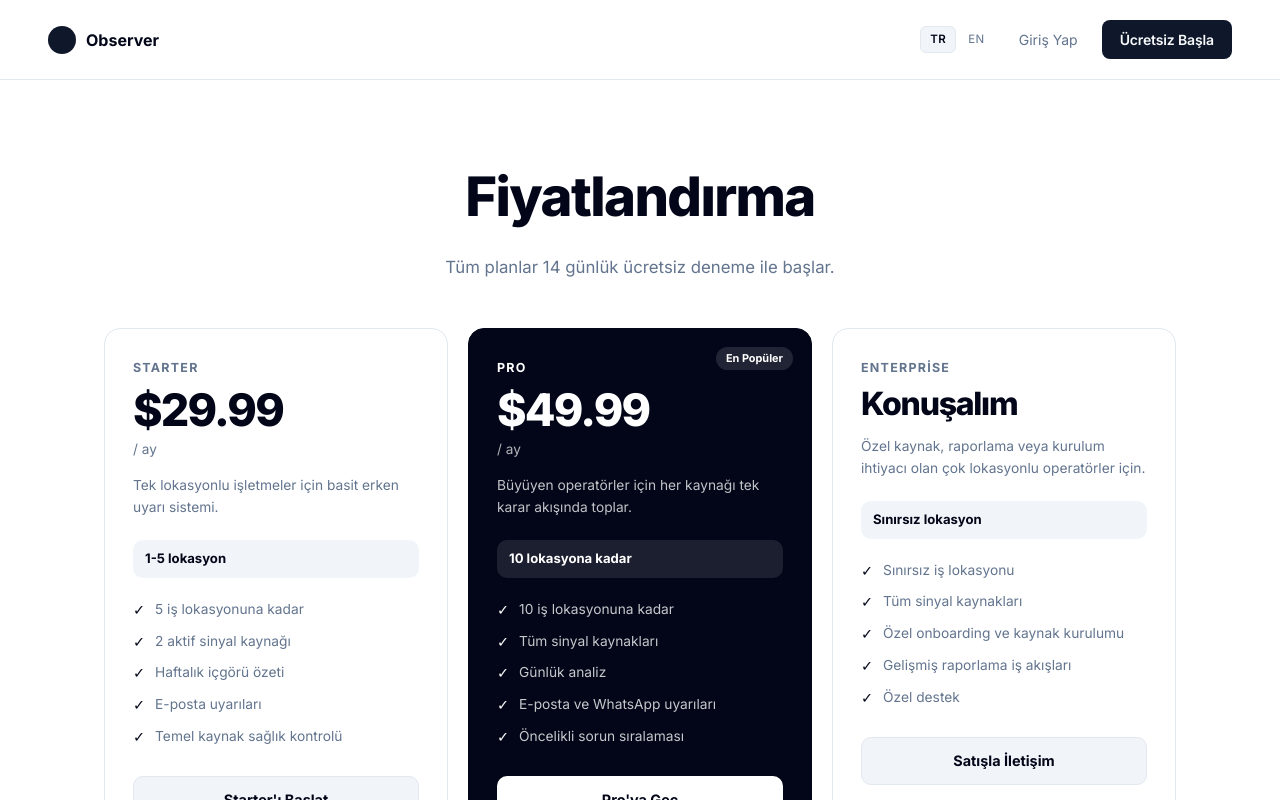
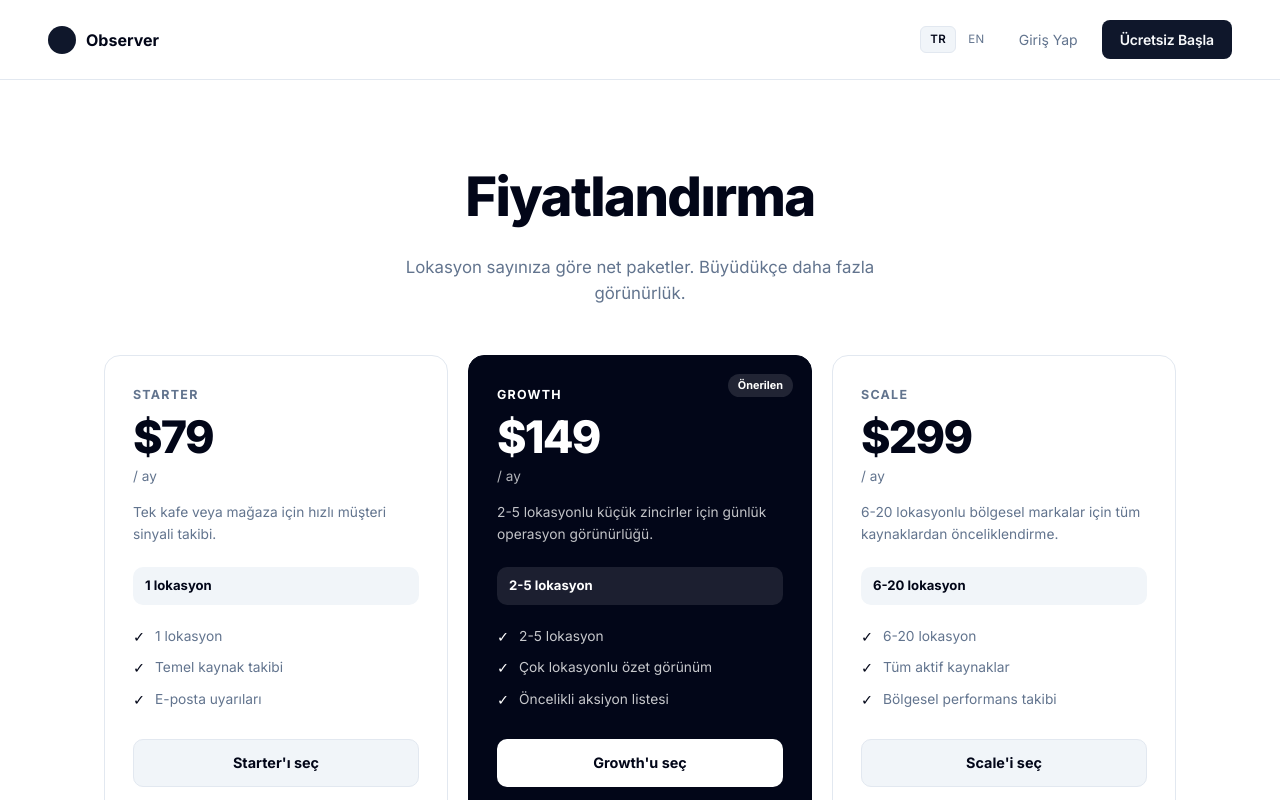
Before and after one commit to Observer-Labs/ObserverAI, a Next.js app: page /pricing in a window 1280 px wide. Shown: the top 800 px of the page. Built offline with nearby package versions, Linux system fonts and the light colour scheme; no server answers.

Commit message:
update pricing plans by location tier

```diff
--- a/src/app/pricing/page.tsx
+++ b/src/app/pricing/page.tsx
@@ -10,7 +10,7 @@ export default async function PricingPage() {
   const plans = [
     {
       name: t('starterName'),
-      price: "$29.99",
+      price: "$79",
       suffix: t('perMonth'),
       description: t('starterDesc'),
       audience: t('starterAudience'),
@@ -18,33 +18,44 @@ export default async function PricingPage() {
         t('feature_starter_1'),
         t('feature_starter_2'),
         t('feature_starter_3'),
-        t('feature_starter_4'),
-        t('feature_starter_5'),
       ],
       cta: t('starterCta'),
       href: "/signup",
       featured: false,
     },
     {
-      name: t('proName'),
-      price: "$49.99",
+      name: t('growthName'),
+      price: "$149",
       suffix: t('perMonth'),
-      description: t('proDesc'),
-      audience: t('proAudience'),
+      description: t('growthDesc'),
+      audience: t('growthAudience'),
       features: [
-        t('feature_pro_1'),
-        t('feature_pro_2'),
-        t('feature_pro_3'),
-        t('feature_pro_4'),
-        t('feature_pro_5'),
+        t('feature_growth_1'),
+        t('feature_growth_2'),
+        t('feature_growth_3'),
       ],
-      cta: t('proCta'),
+      cta: t('growthCta'),
       href: "/signup",
       featured: true,
     },
     {
+      name: t('scaleName'),
+      price: "$299",
+      suffix: t('perMonth'),
+      description: t('scaleDesc'),
+      audience: t('scaleAudience'),
+      features: [
+        t('feature_scale_1'),
+        t('feature_scale_2'),
+        t('feature_scale_3'),
+      ],
+      cta: t('scaleCta'),
+      href: "/signup",
+      featured: false,
+    },
+    {
       name: t('enterpriseName'),
-      price: "Konuşalım",
+      price: "Özel",
       suffix: "",
       description: t('enterpriseDesc'),
       audience: t('enterpriseAudience'),
@@ -52,8 +63,6 @@ export default async function PricingPage() {
         t('feature_enterprise_1'),
         t('feature_enterprise_2'),
         t('feature_enterprise_3'),
-        t('feature_enterprise_4'),
-        t('feature_enterprise_5'),
       ],
       cta: t('enterpriseCta'),
       href: "mailto:hello@observerai.app?subject=ObserverAI%20Enterprise",
@@ -115,6 +124,7 @@ export default async function PricingPage() {
                 <div style={{ color: plan.featured ? "var(--background)" : "var(--foreground)", fontSize: plan.name === t('enterpriseName') ? "2rem" : "2.8rem", fontWeight: 800, letterSpacing: "-0.04em", lineHeight: 1 }}>
                   {plan.price}
                 </div>
+                {plan.name === t('enterpriseName') && <div style={{ color: plan.featured ? "rgba(255,255,255,0.7)" : "var(--muted)", fontSize: "0.85rem", marginTop: 6 }}>~$500+{t('perMonth')}</div>}
                 {plan.suffix && <div style={{ color: plan.featured ? "rgba(255,255,255,0.7)" : "var(--muted)", fontSize: "0.85rem", marginTop: 6 }}>{plan.suffix}</div>}
                 <p style={{ color: plan.featured ? "rgba(255,255,255,0.76)" : "var(--muted)", fontSize: "0.86rem", margin: "16px 0 0", lineHeight: 1.55 }}>
                   {plan.description}
--- a/src/app/settings/billing/page.tsx
+++ b/src/app/settings/billing/page.tsx
@@ -49,25 +49,33 @@ export default function BillingPage() {
   const planOptions = [
     {
       name: "Starter",
-      price: "$29.99",
-      description: "1-5 locations, 2 active signal sources",
-      features: ["Up to 5 locations", "2 active sources", "Email alerts"],
+      price: "$79",
+      description: "1 lokasyon · Tek kafe veya mağaza",
+      features: ["1 lokasyon", "Temel kaynak takibi", "E-posta uyarıları"],
       cta: "Choose Starter",
       href: "/api/billing/checkout",
     },
     {
-      name: "Pro",
-      price: "$49.99",
-      description: "Up to 10 locations, all available sources",
-      features: ["Up to 10 locations", "All available sources", "Email and WhatsApp alerts"],
-      cta: "Choose Pro",
+      name: "Growth",
+      price: "$149",
+      description: "2-5 lokasyon · Küçük zincirler",
+      features: ["2-5 lokasyon", "Çok lokasyonlu özet görünüm", "Öncelikli aksiyon listesi"],
+      cta: "Choose Growth",
+      href: "/api/billing/checkout",
+    },
+    {
+      name: "Scale",
+      price: "$299",
+      description: "6-20 lokasyon · Bölgesel markalar",
+      features: ["6-20 lokasyon", "Tüm aktif kaynaklar", "Bölgesel performans takibi"],
+      cta: "Choose Scale",
       href: "/api/billing/checkout",
     },
     {
       name: "Enterprise",
-      price: "Let's Talk",
-      description: "Unlimited locations and custom rollout support",
-      features: ["Unlimited locations", "All available sources", "Dedicated support"],
+      price: "Özel",
+      description: "20+ lokasyon · Franchise'lar & gruplar",
+      features: ["20+ lokasyon", "Özel fiyatlandırma (~$500+/ay)", "Franchise/grup desteği"],
       cta: "Contact Sales",
       href: "mailto:hello@observerai.app?subject=ObserverAI%20Enterprise",
     },
@@ -214,7 +222,7 @@ export default function BillingPage() {
                       <div style={{ color: "var(--foreground)", fontWeight: 800, fontSize: option.name === "Enterprise" ? "1.25rem" : "1.6rem", letterSpacing: "-0.03em", marginBottom: 6 }}>
                         {option.price}
                       </div>
-                      {option.name !== "Enterprise" && <div style={{ color: "var(--muted)", fontSize: "0.72rem", marginTop: -4, marginBottom: 10 }}>/ month</div>}
+                      {option.name !== "Enterprise" && <div style={{ color: "var(--muted)", fontSize: "0.72rem", marginTop: -4, marginBottom: 10 }}>/ ay</div>}
                       <div style={{ color: "var(--muted)", fontSize: "0.78rem", lineHeight: 1.45, marginBottom: 12 }}>{option.description}</div>
                       <ul style={{ listStyle: "none", padding: 0, margin: "0 0 14px", display: "flex", flexDirection: "column", gap: 7 }}>
                         {option.features.map((feature) => (
@@ -224,7 +232,7 @@ export default function BillingPage() {
                           </li>
                         ))}
                       </ul>
-                      <a href={option.href} className={option.name === "Pro" ? "btn-primary" : undefined} style={{
+                      <a href={option.href} className={option.name === "Growth" ? "btn-primary" : undefined} style={{
                         display: "block",
                         textDecoration: "none",
                         fontSize: "0.78rem",
@@ -232,9 +240,9 @@ export default function BillingPage() {
                         padding: "9px 12px",
                         textAlign: "center",
                         borderRadius: 8,
-                        border: option.name === "Pro" ? "none" : "1px solid var(--border)",
-                        background: option.name === "Pro" ? undefined : "var(--muted-surface)",
-                        color: option.name === "Pro" ? undefined : "var(--foreground)",
+                        border: option.name === "Growth" ? "none" : "1px solid var(--border)",
+                        background: option.name === "Growth" ? undefined : "var(--muted-surface)",
+                        color: option.name === "Growth" ? undefined : "var(--foreground)",
                       }}>
                         {option.cta}
                       </a>
--- a/src/app/settings/page.tsx
+++ b/src/app/settings/page.tsx
@@ -202,25 +202,33 @@ export default function SettingsPage() {
   const billingPlans = [
     {
       name: "Starter",
-      price: "$29.99",
-      description: "1-5 locations, 2 active signal sources",
-      features: ["Up to 5 locations", "2 active sources", "Email alerts"],
+      price: "$79",
+      description: "1 lokasyon · Tek kafe veya mağaza",
+      features: ["1 lokasyon", "Temel kaynak takibi", "E-posta uyarıları"],
       cta: "Choose Starter",
       href: "/api/billing/checkout",
     },
     {
-      name: "Pro",
-      price: "$49.99",
-      description: "Up to 10 locations, all available sources",
-      features: ["Up to 10 locations", "All available sources", "Email and WhatsApp alerts"],
-      cta: "Choose Pro",
+      name: "Growth",
+      price: "$149",
+      description: "2-5 lokasyon · Küçük zincirler",
+      features: ["2-5 lokasyon", "Çok lokasyonlu özet görünüm", "Öncelikli aksiyon listesi"],
+      cta: "Choose Growth",
+      href: "/api/billing/checkout",
+    },
+    {
+      name: "Scale",
+      price: "$299",
+      description: "6-20 lokasyon · Bölgesel markalar",
+      features: ["6-20 lokasyon", "Tüm aktif kaynaklar", "Bölgesel performans takibi"],
+      cta: "Choose Scale",
       href: "/api/billing/checkout",
     },
     {
       name: "Enterprise",
-      price: "Let's Talk",
-      description: "Unlimited locations and custom rollout support",
-      features: ["Unlimited locations", "All available sources", "Dedicated support"],
+      price: "Özel",
+      description: "20+ lokasyon · Franchise'lar & gruplar",
+      features: ["20+ lokasyon", "Özel fiyatlandırma (~$500+/ay)", "Franchise/grup desteği"],
       cta: "Contact Sales",
       href: "mailto:hello@observerai.app?subject=ObserverAI%20Enterprise",
     },
@@ -456,7 +464,7 @@ export default function SettingsPage() {
                             <div style={{ color: "var(--foreground)", fontWeight: 800, fontSize: option.name === "Enterprise" ? "1.2rem" : "1.55rem", letterSpacing: "-0.03em", marginBottom: 6 }}>
                               {option.price}
                             </div>
-                            {option.name !== "Enterprise" && <div style={{ color: "var(--muted)", fontSize: "0.72rem", marginTop: -4, marginBottom: 10 }}>/ month</div>}
+                            {option.name !== "Enterprise" && <div style={{ color: "var(--muted)", fontSize: "0.72rem", marginTop: -4, marginBottom: 10 }}>/ ay</div>}
                             <div style={{ color: "var(--muted)", fontSize: "0.76rem", lineHeight: 1.45, marginBottom: 12 }}>{option.description}</div>
                             <ul style={{ listStyle: "none", padding: 0, margin: "0 0 14px", display: "flex", flexDirection: "column", gap: 7 }}>
                               {option.features.map((feature) => (
@@ -466,7 +474,7 @@ export default function SettingsPage() {
                                 </li>
                               ))}
                             </ul>
-                            <a href={option.href} className={option.name === "Pro" ? "btn-primary" : undefined} style={{
+                            <a href={option.href} className={option.name === "Growth" ? "btn-primary" : undefined} style={{
                               display: "block",
                               textDecoration: "none",
                               fontSize: "0.76rem",
@@ -474,9 +482,9 @@ export default function SettingsPage() {
                               padding: "9px 12px",
                               textAlign: "center",
                               borderRadius: 8,
-                              border: option.name === "Pro" ? "none" : "1px solid var(--border)",
-                              background: option.name === "Pro" ? undefined : "var(--muted-surface)",
-                              color: option.name === "Pro" ? undefined : "var(--foreground)",
+                              border: option.name === "Growth" ? "none" : "1px solid var(--border)",
+                              background: option.name === "Growth" ? undefined : "var(--muted-surface)",
+                              color: option.name === "Growth" ? undefined : "var(--foreground)",
                             }}>
                               {option.cta}
                             </a>
--- a/src/messages/en.json
+++ b/src/messages/en.json
@@ -211,35 +211,40 @@
   },
   "billing": {
     "starterName": "Starter",
-    "proName": "Pro",
+    "growthName": "Growth",
+    "scaleName": "Scale",
     "enterpriseName": "Enterprise",
-    "starterDesc": "For owner-operated teams that need a simple early warning system.",
-    "proDesc": "For growing operators that want every source in one decision feed.",
-    "enterpriseDesc": "For multi-location operators with custom source, reporting, or rollout needs.",
-    "starterAudience": "1-5 locations",
-    "proAudience": "Up to 10 locations",
-    "enterpriseAudience": "Unlimited locations",
-    "starterCta": "Start Starter",
-    "proCta": "Start Pro",
+    "starterDesc": "Fast customer-signal tracking for one café or store.",
+    "growthDesc": "Daily operational visibility for small 2-5 location chains.",
+    "scaleDesc": "Prioritization across every source for regional 6-20 location brands.",
+    "enterpriseDesc": "Custom setup for 20+ location franchises and groups.",
+    "starterAudience": "1 location",
+    "growthAudience": "2-5 locations",
+    "scaleAudience": "6-20 locations",
+    "enterpriseAudience": "20+ locations",
+    "starterFor": "Single café or store",
+    "growthFor": "Small chains",
+    "scaleFor": "Regional brands",
+    "enterpriseFor": "Franchises & groups",
+    "starterCta": "Choose Starter",
+    "growthCta": "Choose Growth",
+    "scaleCta": "Choose Scale",
     "enterpriseCta": "Contact Sales",
     "perMonth": "/ month",
-    "mostPopular": "Most Popular",
+    "mostPopular": "Recommended",
     "currentPlanBadge": "Current Plan",
-    "feature_starter_1": "Up to 5 business locations",
-    "feature_starter_2": "2 active signal sources",
-    "feature_starter_3": "Weekly insight summary",
-    "feature_starter_4": "Email alerts",
-    "feature_starter_5": "Basic source health checks",
-    "feature_pro_1": "Up to 10 business locations",
-    "feature_pro_2": "All available signal sources",
-    "feature_pro_3": "Daily analysis runs",
-    "feature_pro_4": "Email and WhatsApp alerts",
-    "feature_pro_5": "Priority issue ranking",
-    "feature_enterprise_1": "Unlimited business locations",
-    "feature_enterprise_2": "All available signal sources",
-    "feature_enterprise_3": "Custom onboarding and source setup",
-    "feature_enterprise_4": "Advanced reporting workflows",
-    "feature_enterprise_5": "Dedicated support"
+    "feature_starter_1": "1 location",
+    "feature_starter_2": "Core source tracking",
+    "feature_starter_3": "Email alerts",
+    "feature_growth_1": "2-5 locations",
+    "feature_growth_2": "Multi-location summary view",
+    "feature_growth_3": "Prioritized action list",
+    "feature_scale_1": "6-20 locations",
+    "feature_scale_2": "All active sources",
+    "feature_scale_3": "Regional performance tracking",
+    "feature_enterprise_1": "20+ locations",
+    "feature_enterprise_2": "Custom pricing and setup",
+    "feature_enterprise_3": "Franchise/group support"
   },
   "sources": {
     "title": "Sources",
@@ -284,7 +289,7 @@
   },
   "pricing": {
     "title": "Pricing",
-    "subtitle": "All plans start with a 14-day free trial.",
+    "subtitle": "Clear packages by location count. Add visibility as your operation grows.",
     "questions": "Have questions?",
     "contactUs": "Contact us →"
   },
--- a/src/messages/tr.json
+++ b/src/messages/tr.json
@@ -211,35 +211,40 @@
   },
   "billing": {
     "starterName": "Starter",
-    "proName": "Pro",
+    "growthName": "Growth",
+    "scaleName": "Scale",
     "enterpriseName": "Enterprise",
-    "starterDesc": "Tek lokasyonlu işletmeler için basit erken uyarı sistemi.",
-    "proDesc": "Büyüyen operatörler için her kaynağı tek karar akışında toplar.",
-    "enterpriseDesc": "Özel kaynak, raporlama veya kurulum ihtiyacı olan çok lokasyonlu operatörler için.",
-    "starterAudience": "1-5 lokasyon",
-    "proAudience": "10 lokasyona kadar",
-    "enterpriseAudience": "Sınırsız lokasyon",
-    "starterCta": "Starter'ı Başlat",
-    "proCta": "Pro'ya Geç",
-    "enterpriseCta": "Satışla İletişim",
+    "starterDesc": "Tek kafe veya mağaza için hızlı müşteri sinyali takibi.",
+    "growthDesc": "2-5 lokasyonlu küçük zincirler için günlük operasyon görünürlüğü.",
+    "scaleDesc": "6-20 lokasyonlu bölgesel markalar için tüm kaynaklardan önceliklendirme.",
+    "enterpriseDesc": "20+ lokasyonlu franchise'lar ve gruplar için özel kurulum.",
+    "starterAudience": "1 lokasyon",
+    "growthAudience": "2-5 lokasyon",
+    "scaleAudience": "6-20 lokasyon",
+    "enterpriseAudience": "20+ lokasyon",
+    "starterFor": "Tek kafe veya mağaza",
+    "growthFor": "Küçük zincirler",
+    "scaleFor": "Bölgesel markalar",
+    "enterpriseFor": "Franchise'lar & gruplar",
+    "starterCta": "Starter'ı seç",
+    "growthCta": "Growth'u seç",
+    "scaleCta": "Scale'i seç",
+    "enterpriseCta": "Konuşalım",
     "perMonth": "/ ay",
-    "mostPopular": "En Popüler",
+    "mostPopular": "Önerilen",
     "currentPlanBadge": "Mevcut Plan",
-    "feature_starter_1": "5 iş lokasyonuna kadar",
-    "feature_starter_2": "2 aktif sinyal kaynağı",
-    "feature_starter_3": "Haftalık içgörü özeti",
-    "feature_starter_4": "E-posta uyarıları",
-    "feature_starter_5": "Temel kaynak sağlık kontrolü",
-    "feature_pro_1": "10 iş lokasyonuna kadar",
-    "feature_pro_2": "Tüm sinyal kaynakları",
-    "feature_pro_3": "Günlük analiz",
-    "feature_pro_4": "E-posta ve WhatsApp uyarıları",
-    "feature_pro_5": "Öncelikli sorun sıralaması",
-    "feature_enterprise_1": "Sınırsız iş lokasyonu",
-    "feature_enterprise_2": "Tüm sinyal kaynakları",
-    "feature_enterprise_3": "Özel onboarding ve kaynak kurulumu",
-    "feature_enterprise_4": "Gelişmiş raporlama iş akışları",
-    "feature_enterprise_5": "Özel destek"
+    "feature_starter_1": "1 lokasyon",
+    "feature_starter_2": "Temel kaynak takibi",
+    "feature_starter_3": "E-posta uyarıları",
+    "feature_growth_1": "2-5 lokasyon",
+    "feature_growth_2": "Çok lokasyonlu özet görünüm",
+    "feature_growth_3": "Öncelikli aksiyon listesi",
+    "feature_scale_1": "6-20 lokasyon",
+    "feature_scale_2": "Tüm aktif kaynaklar",
+    "feature_scale_3": "Bölgesel performans takibi",
+    "feature_enterprise_1": "20+ lokasyon",
+    "feature_enterprise_2": "Özel fiyatlandırma ve kurulum",
+    "feature_enterprise_3": "Franchise/grup desteği"
   },
   "sources": {
     "title": "Kaynaklar",
@@ -284,7 +289,7 @@
   },
   "pricing": {
     "title": "Fiyatlandırma",
-    "subtitle": "Tüm planlar 14 günlük ücretsiz deneme ile başlar.",
+    "subtitle": "Lokasyon sayınıza göre net paketler. Büyüdükçe daha fazla görünürlük.",
     "questions": "Sorunuz mu var?",
     "contactUs": "Bize ulaşın →"
   },
```
